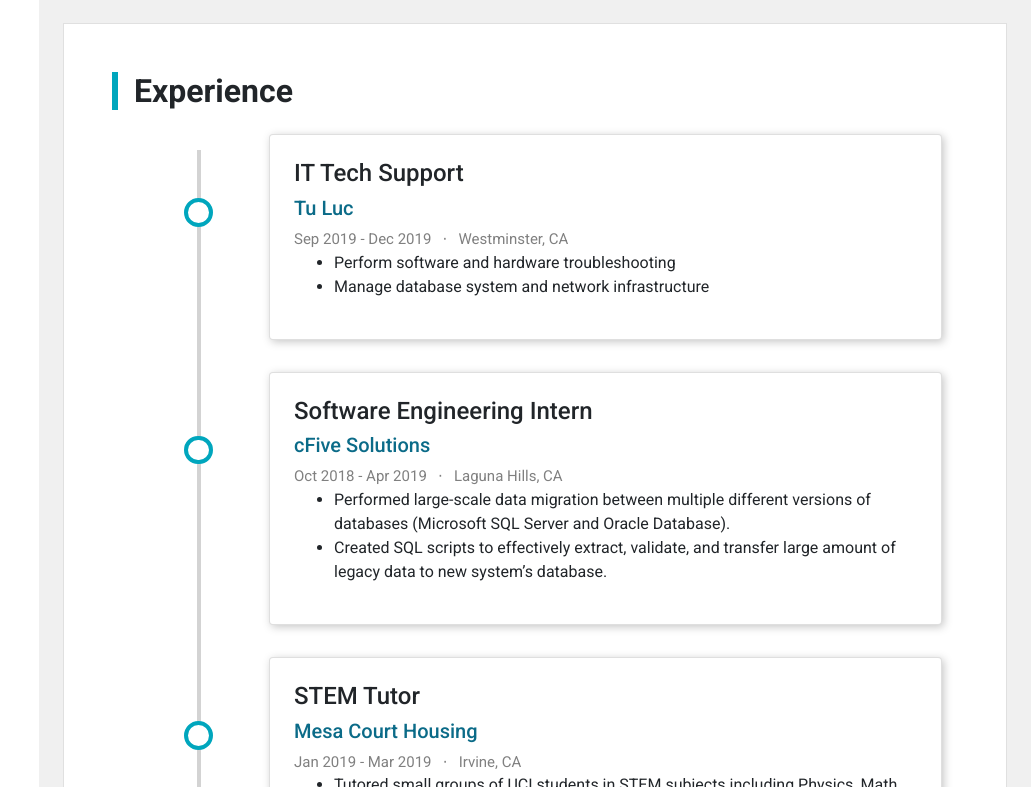
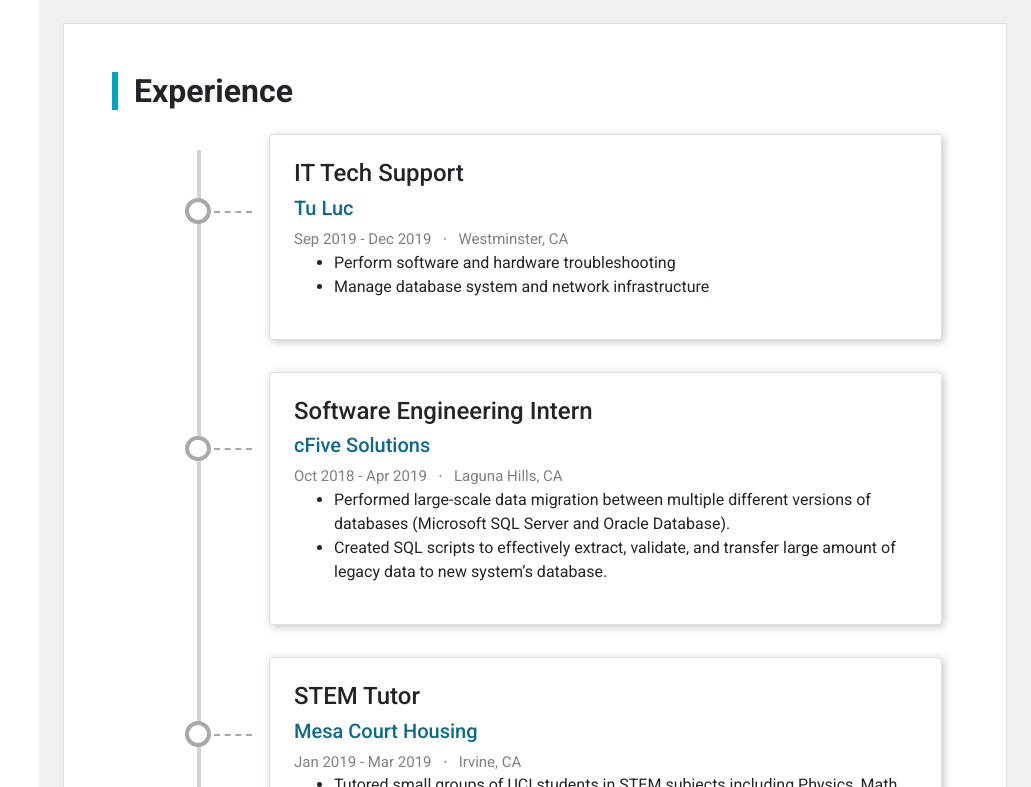
Before and after one commit to sluong-wf/sluong, a React (Create React App) app: page / in a window 1280 px wide. Shown: the part 1273-2060 px from the top of the page, without its empty margins (249-1280 px from the left). Built offline with nearby package versions, Linux system fonts and the light colour scheme.

Commit message:
Modify design of timeline

```diff
--- a/src/index.css
+++ b/src/index.css
@@ -316,17 +316,22 @@ code {
   position: relative;
 }
 
-.experience-item::before {
+/* Timeline */
+.experience-item::after {
   content: '';
   position: absolute;
-  width: 1.8rem;
-  height: 1.8rem;
-  border: 4px solid var(--main-color);
+  width: 1.6rem;
+  height: 1.6rem;
+  border: 4px solid darkgray;
   background-color:#fff;
   border-radius:100%;
   top: 5rem;
-  left: calc(10% - 0.8rem);
+  left: calc(10% - 0.7rem);
   z-index: 99;
+}
+
+.experience-item:hover::after{
+  border: 4px solid var(--main-color);
 }
 
 .experience-container h5 {
@@ -345,10 +350,19 @@ code {
   filter: drop-shadow(2px 2px 4px #c7c7c7);
 }
 
+/* Card Arrow */
+.experience-item::before {
+  content: "";
+  position: absolute;
+  top: 22px;
+  z-index: 1;
+  left: 12%;
+  top: 5.8rem;
+  width: 3vw;
+  max-width: 3.5rem;
+  border-bottom: dashed 2px darkgray;
+}
+
 .card:hover {
   filter: drop-shadow(2px 2px 6px #a8a8a8);
 }
-
-.experience-item:hover::before{
-  background-color: var(--main-color);
-}
```
